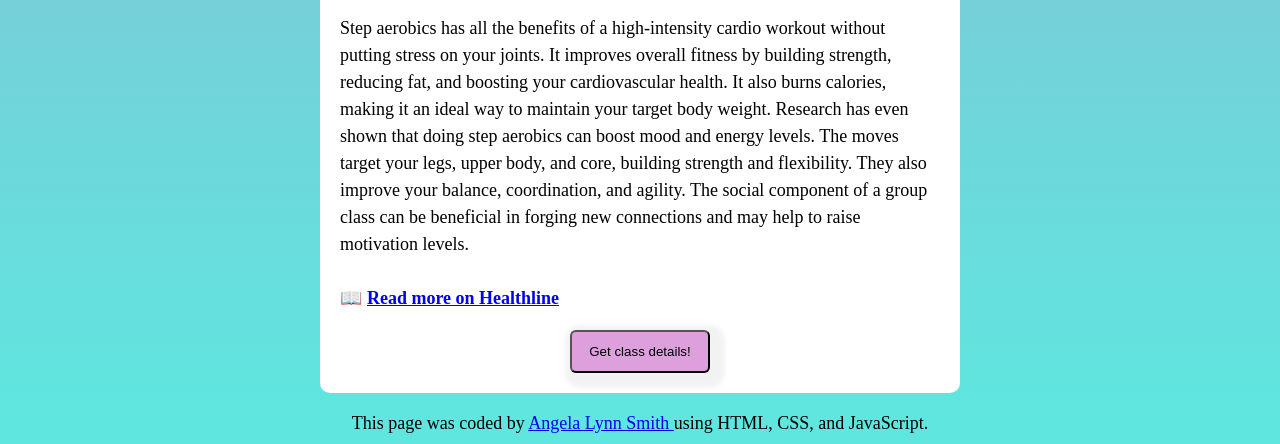
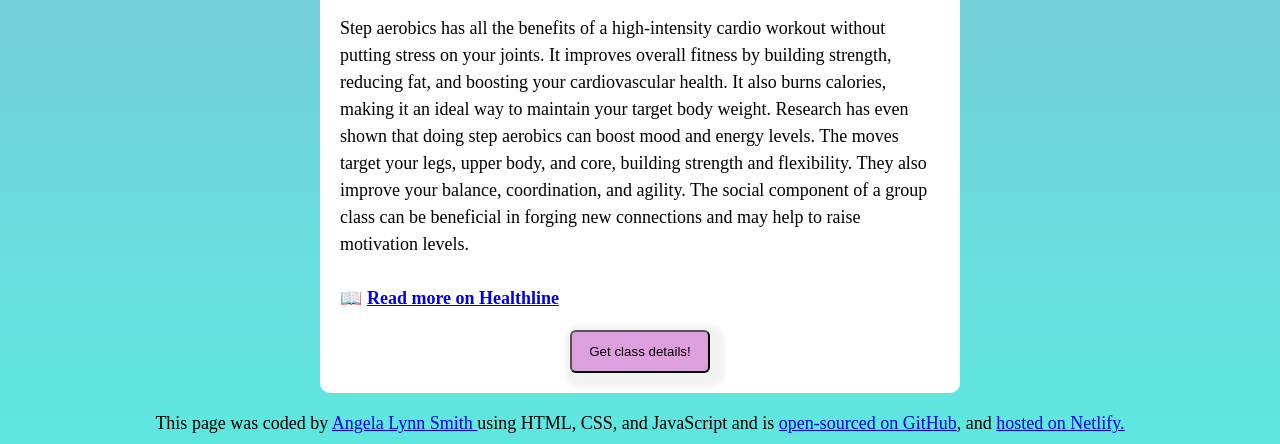
Before and after one commit to AngelaLynnSmith/step-aerobics, a plain HTML site: page step-aerobics.html in a window 1280 px wide. Shown: the part 1213-1657 px from the top of the page. Drawn offline with Linux system fonts and the light colour scheme.

Commit message:
updated footer

```diff
--- a/step-aerobics.html
+++ b/step-aerobics.html
@@ -160,7 +160,12 @@
         <footer>
             This page was coded by
             <a href="https://www.linkedin.com/in/angelalynnsmithdev/" target="_blank">
-                Angela Lynn Smith </a> using HTML, CSS, and JavaScript.
+                Angela Lynn Smith </a> using HTML, CSS, and JavaScript and is
+            <a href="https://github.com/AngelaLynnSmith/step-aerobics" target="_blank"> open-sourced on GitHub</a>,
+            and
+            <a href="https://app.netlify.com/sites/step-aerobics/"target="_blank"> hosted on Netlify.</a>
+
+        </footer>
         </footer>
         <script>
             function changeTheme() {
```
